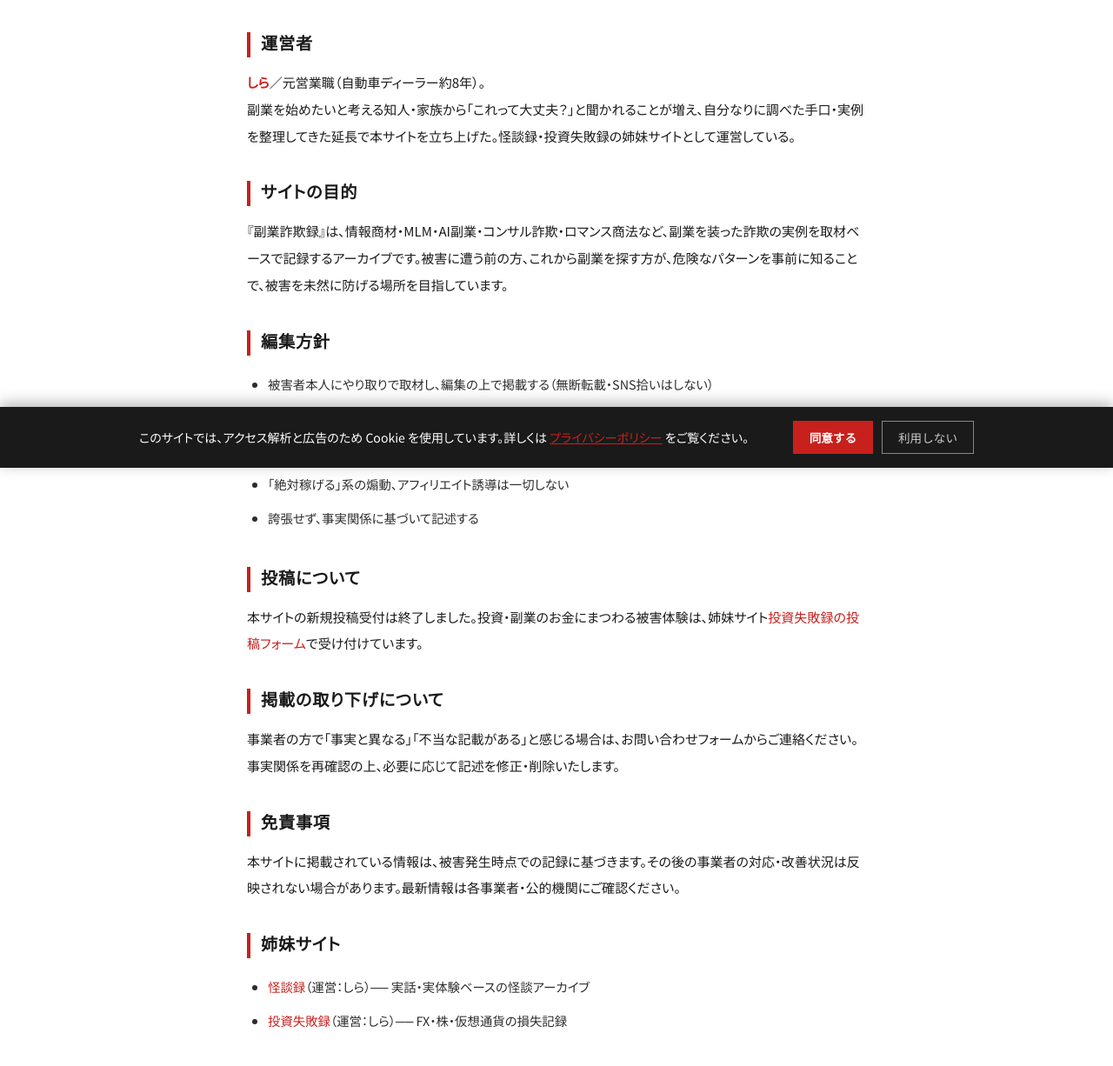
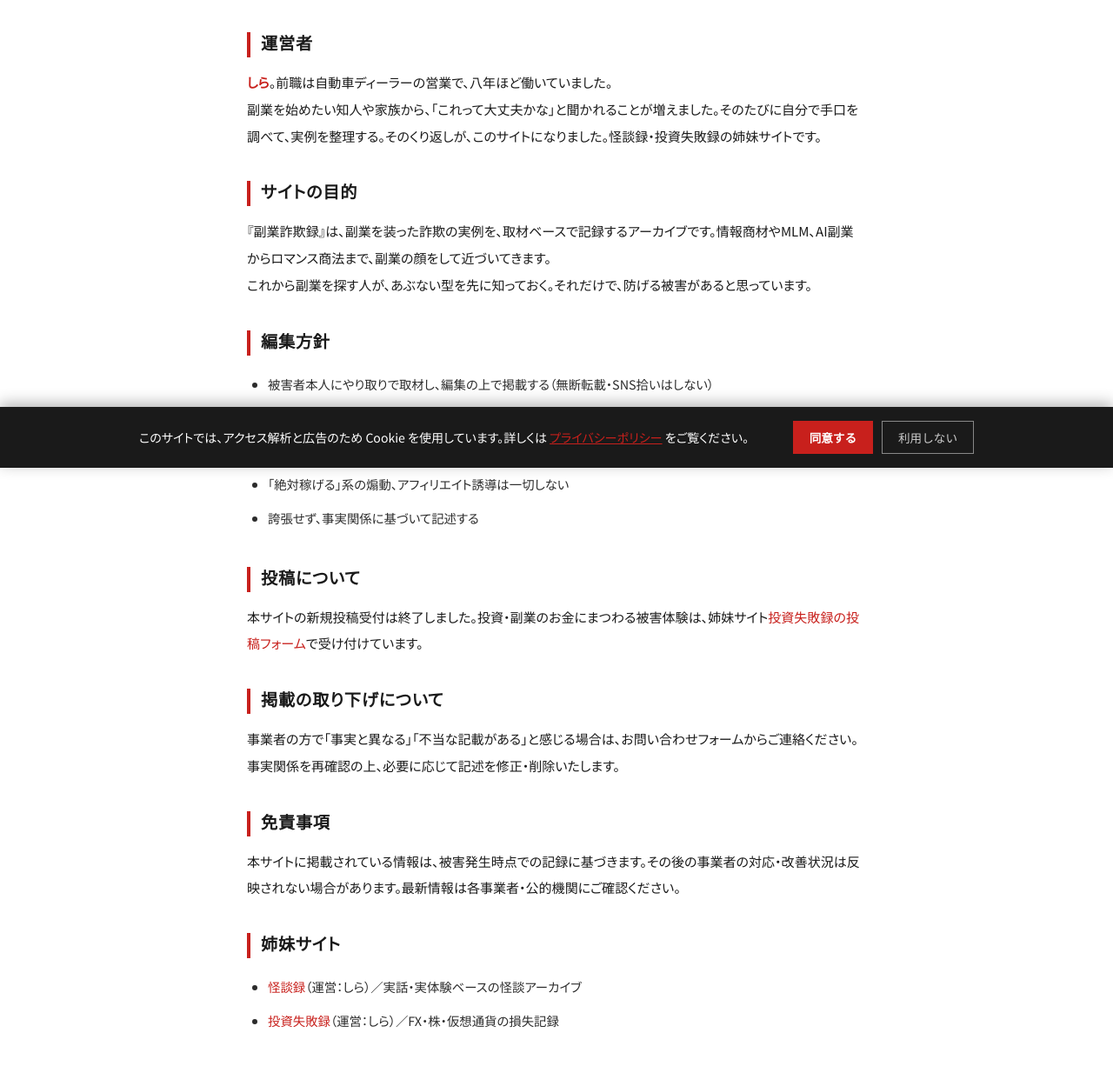
Before and after one commit to iinaritoppo-commits/fukugyousagiroku, an Astro site: page /about in a window 1280 px wide. Shown: the part 262-1488 px from the top of the page at 87% size. Built offline with nearby package versions, Linux system fonts and the light colour scheme; Astro itself is replaced by a stand-in of ours.

Commit message:
運営者紹介文を統一文体ガイドで全面リライト（しらグループ・新文体）
別セッション確立の新文体(9条憲法:読点2つまで/短長交互/「だけ。よね。じゃない。」封印/失敗先出しの告白の温度/問いで始め贈り物で閉じる)をしら名義の運営者紹介に適用。禁止ダッシュ「──」除去・X休止後の不正確文言の修正も同時。投資は事実言い切り/売買推奨ゼロ維持。

Co-Authored-By: Claude Opus 4.8 <noreply@anthropic.com>

```diff
--- a/src/pages/about.astro
+++ b/src/pages/about.astro
@@ -34,11 +34,11 @@ const personLD = {
     </header>
 
     <h2>運営者</h2>
-    <p><strong>しら</strong>／元営業職（自動車ディーラー約8年）。<br/>
-    副業を始めたいと考える知人・家族から「これって大丈夫？」と聞かれることが増え、自分なりに調べた手口・実例を整理してきた延長で本サイトを立ち上げた。怪談録・投資失敗録の姉妹サイトとして運営している。</p>
+    <p><strong>しら</strong>。前職は自動車ディーラーの営業で、八年ほど働いていました。<br/>
+    副業を始めたい知人や家族から、「これって大丈夫かな」と聞かれることが増えました。そのたびに自分で手口を調べて、実例を整理する。そのくり返しが、このサイトになりました。怪談録・投資失敗録の姉妹サイトです。</p>
 
     <h2>サイトの目的</h2>
-    <p>『副業詐欺録』は、情報商材・MLM・AI副業・コンサル詐欺・ロマンス商法など、副業を装った詐欺の実例を取材ベースで記録するアーカイブです。被害に遭う前の方、これから副業を探す方が、危険なパターンを事前に知ることで、被害を未然に防げる場所を目指しています。</p>
+    <p>『副業詐欺録』は、副業を装った詐欺の実例を、取材ベースで記録するアーカイブです。情報商材やMLM、AI副業からロマンス商法まで、副業の顔をして近づいてきます。<br/>これから副業を探す人が、あぶない型を先に知っておく。それだけで、防げる被害があると思っています。</p>
 
     <h2>編集方針</h2>
     <ul class="about__list">
@@ -60,8 +60,8 @@ const personLD = {
 
     <h2>姉妹サイト</h2>
     <ul class="about__list">
-      <li><a href="https://kaidanroku.com" target="_blank" rel="noopener">怪談録</a>（運営：しら）── 実話・実体験ベースの怪談アーカイブ</li>
-      <li><a href="https://toushishippairoku.com" target="_blank" rel="noopener">投資失敗録</a>（運営：しら）── FX・株・仮想通貨の損失記録</li>
+      <li><a href="https://kaidanroku.com" target="_blank" rel="noopener">怪談録</a>（運営：しら）／実話・実体験ベースの怪談アーカイブ</li>
+      <li><a href="https://toushishippairoku.com" target="_blank" rel="noopener">投資失敗録</a>（運営：しら）／FX・株・仮想通貨の損失記録</li>
     </ul>
 
     <h2>お問い合わせ</h2>
```
